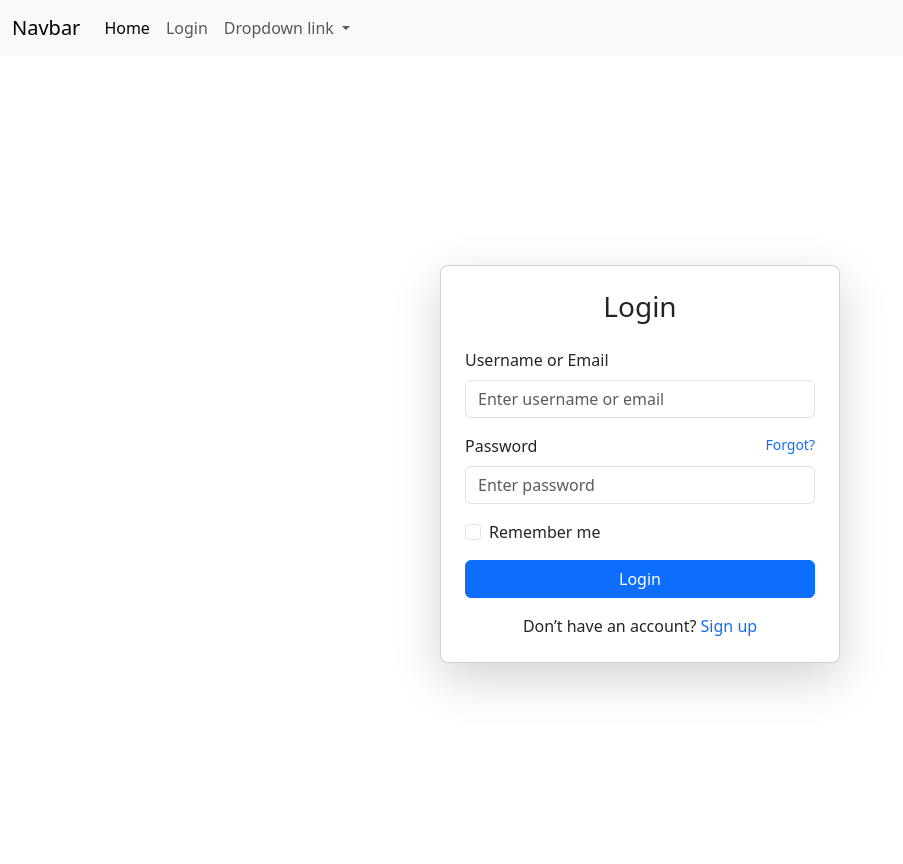
After one commit to GATEWAY0710/djangoClass, a Django app: page /school/login in a window 1280 px wide. The commit adds this page. Shown: the whole page, without its empty margins (0-903 px from the left). Run offline with Django 5.2, Linux system fonts and the light colour scheme.

Commit message:
add login and logout functionality with corresponding views and templates

```diff
--- a/rms/settings.py
+++ b/rms/settings.py
@@ -133,3 +133,5 @@ STATIC_URL = 'static/'
 # https://docs.djangoproject.com/en/5.2/ref/settings/#default-auto-field
 
 DEFAULT_AUTO_FIELD = 'django.db.models.BigAutoField'
+
+LOGIN_URL = "/school/login"
--- a/rms/urls.py
+++ b/rms/urls.py
@@ -16,8 +16,10 @@ Including another URLconf
 """
 from django.contrib import admin
 from django.urls import include, path
+from school.views import index
 
 urlpatterns = [
+    path("", index, name="index"),
     path('school/', include("school.urls")),
     path('admin/', admin.site.urls),
 ]
--- a/school/services/student_service.py
+++ b/school/services/student_service.py
@@ -36,7 +36,7 @@ class DefaultStudentService(StudentService):
         user = User()
         user.username = request.username
         user.email = request.email
-        user.password = request.password
+        user.set_password(request.password)
 
         student = Student()
         student.id = uuid.uuid4()
--- a/school/urls.py
+++ b/school/urls.py
@@ -4,6 +4,8 @@ from . import views
 
 urlpatterns = [
     path("", views.index, name="index"),
+    path("login", views.login_user, name="login"),
+    path("logout", views.logout_user, name="logout"),
     path("create", views.create, name="create"),
     path("list", views.list, name="list"),
     path("view/<student_id>", views.view, name="view"),
--- a/school/views.py
+++ b/school/views.py
@@ -1,4 +1,6 @@
-from django.http import HttpResponse
+from django.http import HttpRequest, HttpResponse
+from django.contrib.auth import authenticate, login, logout
+from django.contrib.auth.decorators import login_required
 from django.shortcuts import redirect, render
 import uuid
 from django.contrib.auth.models import User
@@ -11,6 +13,7 @@ from school.models import Student
 def index(request):
     return render(request, "school/index.html", {"school_name": "Bole School", "is_successful" : False})
 
+@login_required
 def create(request):
     if request.method == "GET":
         return render(request, "school/create.html", {"school_name": "Bole School", "is_successful" : True})
@@ -24,16 +27,41 @@ def create(request):
     if response.status is False:
         return render(request, "school/create.html", {"school_name": "Bole School", "is_successful" : response.status, "message": response.message})
     return redirect("list")
-
+@login_required
 def list(request):
     students = container.student_repository().list()
     return render(request, "school/list.html", {"students": students, "is_successful": False})
 
+@login_required
 def view(request, student_id: uuid):
     student = container.student_repository().get(student_id)
     return render(request, "school/view.html", {"student": student})
 
+@login_required
 def delete(request, student_id: uuid):
     student = container.student_repository().get(student_id)
     student.delete()
     return redirect("list")
+
+def login_user(request: HttpRequest):
+    if request.method == "GET":
+        redirect_to = request.GET.get("next")
+        if redirect_to != None or redirect_to != "":
+            return render(request, "login.html", {"next_url": redirect_to})
+        return render(request, "login.html")
+    username: str = request.POST.get("username")
+    password: str = request.POST.get("password")
+    redirect_to = request.POST.get("next")
+    user: User = authenticate(username=username, password=password)
+    if user:
+        login(request, user)
+        if redirect_to == None or redirect_to == "":
+            return redirect("list")
+        else:
+            return redirect(redirect_to)
+    return render(request, "login.html", context={"message": "Username or password incorrect"})
+
+
+def logout_user(request: HttpRequest):
+    logout(request)
+    return redirect("index")
--- a/templates/base.html
+++ b/templates/base.html
@@ -18,12 +18,16 @@
         <li class="nav-item">
           <a class="nav-link active" aria-current="page" href="#">Home</a>
         </li>
+        {% if not request.user.is_authenticated %}
         <li class="nav-item">
-          <a class="nav-link" href="#">Features</a>
+          <a class="nav-link" href="{% url 'login' %}">Login</a>
         </li>
+        {% endif %}
+        {% if request.user.is_authenticated %}
         <li class="nav-item">
-          <a class="nav-link" href="#">Pricing</a>
+          <a class="nav-link" href="{% url 'logout' %}">Logout</a>
         </li>
+        {% endif %}
         <li class="nav-item dropdown">
           <a class="nav-link dropdown-toggle" href="#" role="button" data-bs-toggle="dropdown" aria-expanded="false">
             Dropdown link
--- /dev/null
+++ b/templates/login.html
@@ -0,0 +1,43 @@
+{% extends "base.html" %}
+
+{% block content %}
+<div class="container d-flex justify-content-center align-items-center" style="min-height: 100vh;">
+    <div class="card shadow-lg p-4 rounded-3" style="max-width: 400px; width: 100%;">
+        <h3 class="text-center mb-4">Login</h3>
+        {% if message %}
+            <div class="alert alert-warning" role="alert">
+                {{ message }}
+            </div>
+        {% endif %}
+        <form method="POST" action="{% url 'login' %}">
+            {% csrf_token %}
+
+            <div class="mb-3">
+                <label for="username" class="form-label">Username or Email</label>
+                <input type="text" class="form-control" id="username" name="username" placeholder="Enter username or email" required>
+            </div>
+
+            <input hidden type="text" name="next" value="{{ next_url }}">
+
+            <div class="mb-3">
+                <label for="password" class="form-label d-flex justify-content-between">
+                    <span>Password</span>
+                    <a href="/forgot-password" class="small text-decoration-none">Forgot?</a>
+                </label>
+                <input type="password" class="form-control" id="password" name="password" placeholder="Enter password" required>
+            </div>
+
+            <div class="mb-3 form-check">
+                <input type="checkbox" class="form-check-input" id="remember" name="remember">
+                <label class="form-check-label" for="remember">Remember me</label>
+            </div>
+
+            <button type="submit" class="btn btn-primary w-100">Login</button>
+        </form>
+
+        <p class="text-center mt-3 mb-0">
+            Don’t have an account? <a href="{% url "create" %}" class="text-decoration-none">Sign up</a>
+        </p>
+    </div>
+</div>
+{% endblock %}
```
